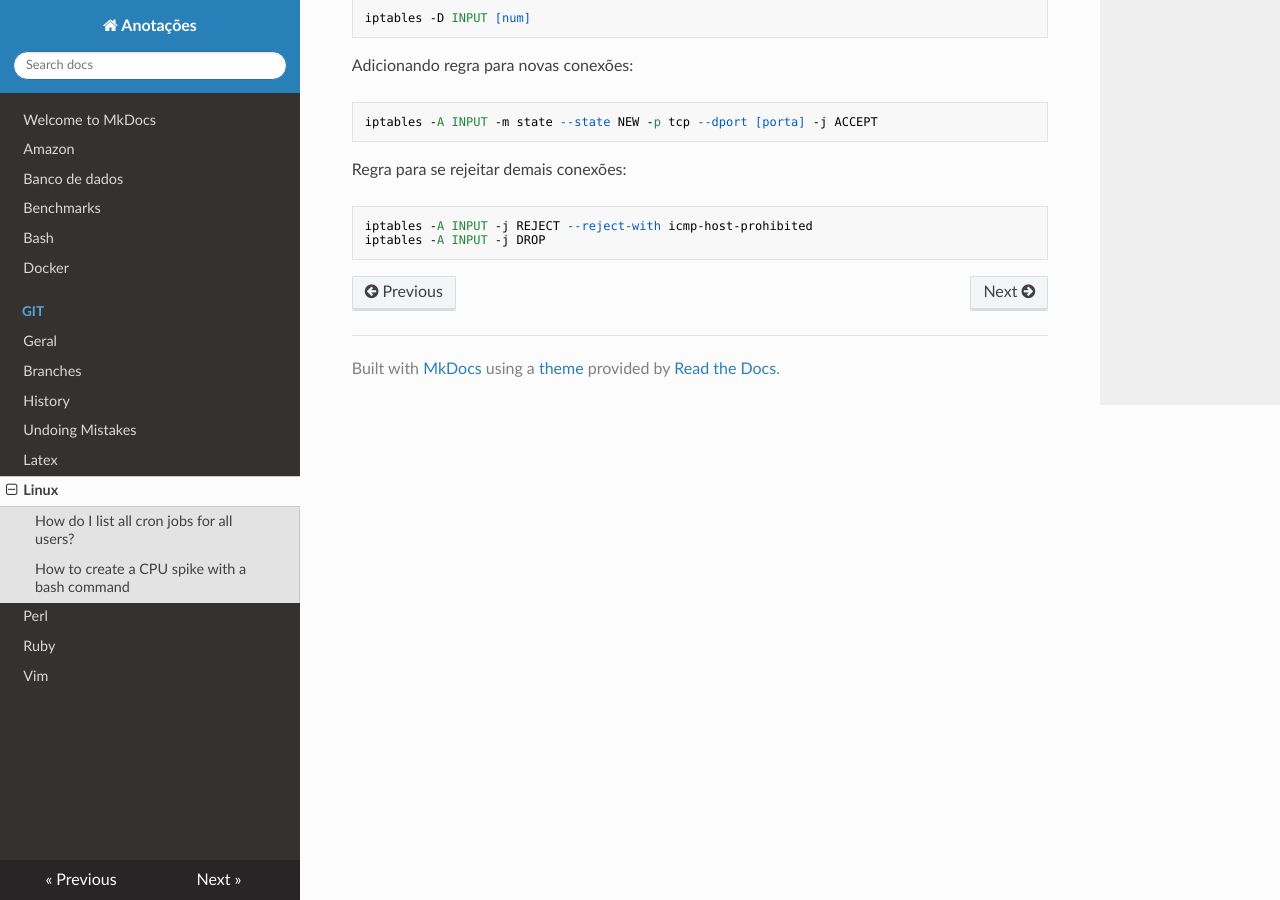
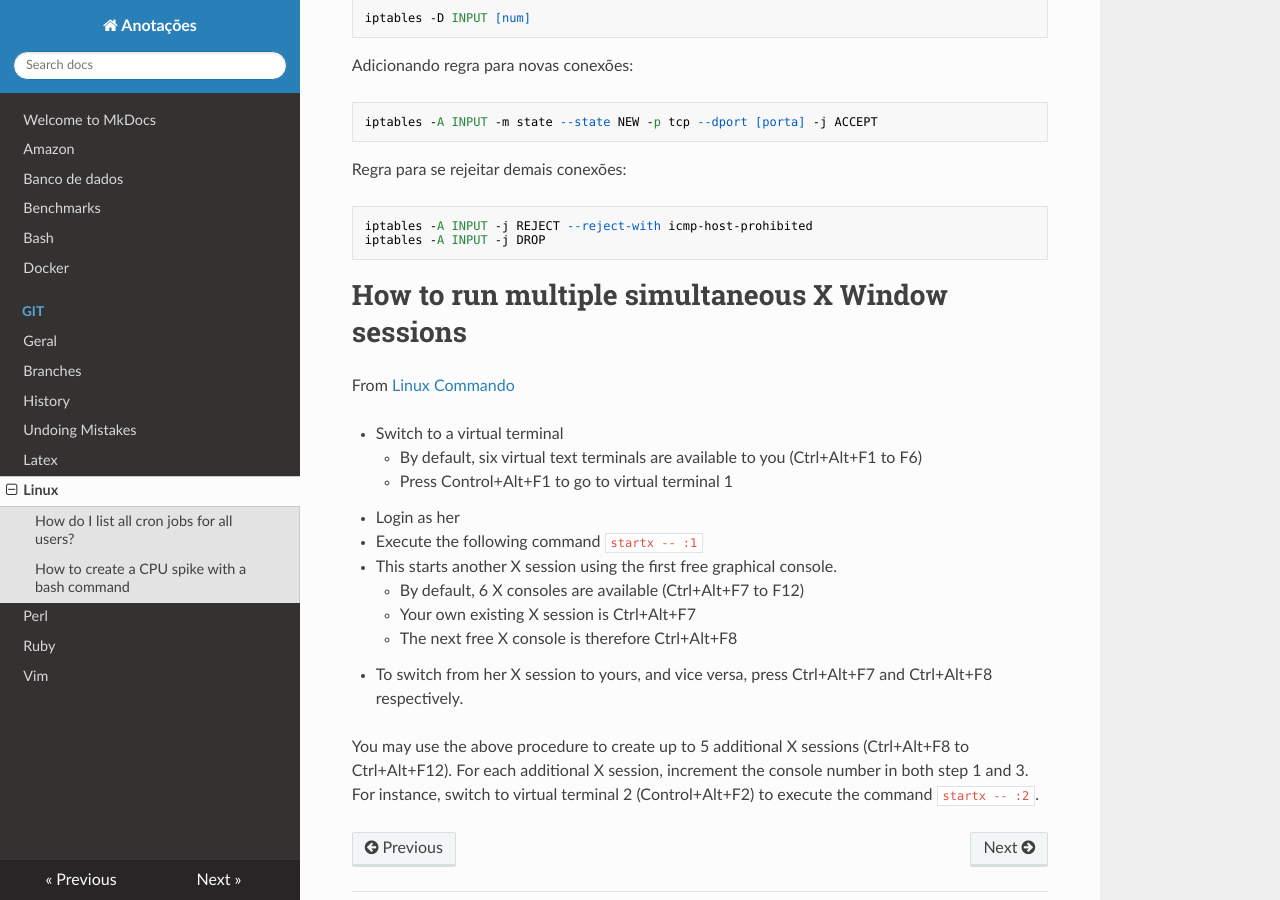
Before and after one commit to hposca/useful_notes, an MkDocs documentation site: the page built from docs/linux.md, in a window 1280 px wide and 900 px high, scrolled down 4038 px. Built offline with MkDocs 1.6.1, drawn with Linux system fonts in a browser that asks for light colours; nearby versions of some CDN libraries; old or Windows-style settings are respelled for this version of MkDocs.

Commit message:
Como se subir várias sessões X simultaneamente

```diff
--- a/docs/linux.md
+++ b/docs/linux.md
@@ -196,3 +196,23 @@ Regra para se rejeitar demais conexões:
 
     iptables -A INPUT -j REJECT --reject-with icmp-host-prohibited
     iptables -A INPUT -j DROP
+
+# How to run multiple simultaneous X Window sessions
+
+From [Linux Commando](http://linuxcommando.blogspot.com.br/2015/02/how-to-run-multiple-simultaneous-x.html)
+
+- Switch to a virtual terminal
+    - By default, six virtual text terminals are available to you (Ctrl+Alt+F1 to F6)
+    - Press Control+Alt+F1 to go to virtual terminal 1
+- Login as her
+- Execute the following command
+    `startx -- :1`
+- This starts another X session using the first free graphical console.
+    - By default, 6 X consoles are available (Ctrl+Alt+F7 to F12)
+    - Your own existing X session is Ctrl+Alt+F7
+    - The next free X console is therefore Ctrl+Alt+F8
+- To switch from her X session to yours, and vice versa, press Ctrl+Alt+F7 and Ctrl+Alt+F8 respectively.
+
+You may use the above procedure to create up to 5 additional X sessions (Ctrl+Alt+F8 to Ctrl+Alt+F12).
+For each additional X session, increment the console number in both step 1 and 3.
+For instance, switch to virtual terminal 2 (Control+Alt+F2) to execute the command `startx -- :2`.
```
